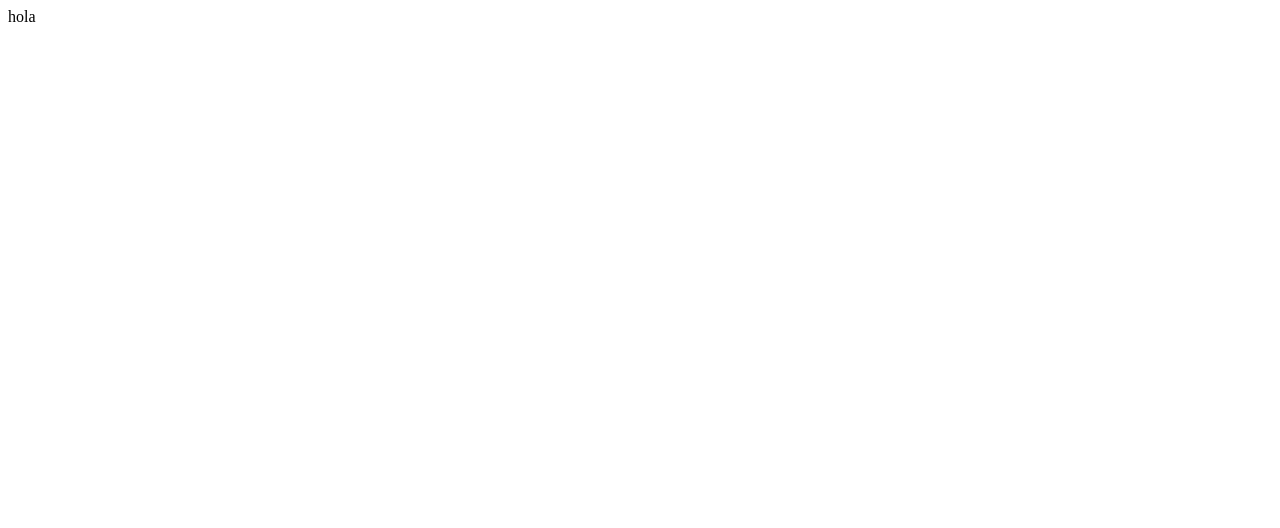
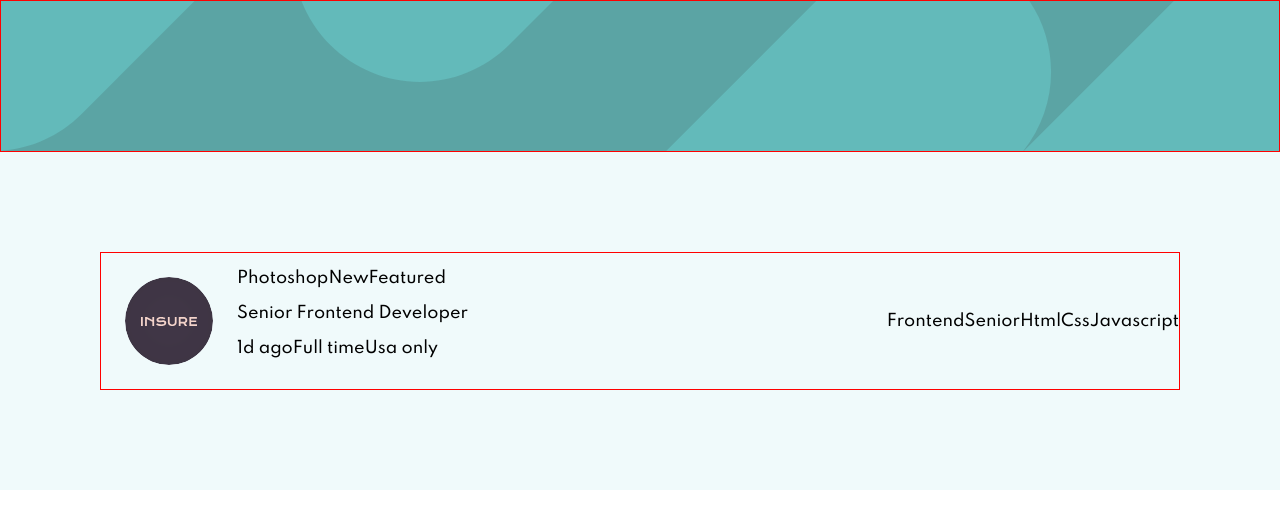
Before and after one commit to NetoCruz/JobList-Frontend, a plain HTML site: page index.html in a window 1280 px wide. Drawn offline with Linux system fonts and the light colour scheme.

Commit message:
Creando job-card y añadiendo fuentes

```diff
--- a/css/app.css
+++ b/css/app.css
@@ -0,0 +1,50 @@
+body{
+    margin: 0;
+    font-family: 'Spartan', sans-serif;
+}
+
+.header{
+    background-image: url('../images/bg-header-desktop.svg');
+    background-size: cover;
+    height: 150px;
+    background-color: hsl(180, 29%, 50%);
+    border: 1px solid red;
+}
+
+.joblist{
+    margin: 0;
+    background-color: #F0FAFB;
+}
+.wrapper{
+
+    padding: 100px;
+}
+.job{
+ border: 1px solid red;
+ display: flex;
+ justify-content: space-between;
+}
+
+.job img{
+border-radius: 50%;
+padding: 1.5em;
+}
+
+
+.job-info{
+    display: flex;
+}
+
+.workinsihts{
+ display: flex;
+}
+
+.require{
+ display: flex;
+}
+
+.skills{
+    display: flex;
+    justify-content: center;
+    align-items: center;
+}
--- a/index.html
+++ b/index.html
@@ -4,10 +4,43 @@
     <meta charset="UTF-8">
     <meta name="viewport" content="width=device-width, initial-scale=1.0">
     <title>Document</title>
+    <link rel="stylesheet" href="css/app.css">
+    <link href="https://fonts.googleapis.com/css2?family=Spartan:wght@500;700&display=swap" rel="stylesheet">
 </head>
 <body>
     <header class="header">
-        hola
+
     </header>
+        <section class="joblist">
+        <div class="wrapper">
+                <article class="job">
+
+                    <div class="job-info">
+                     <img src="images/insure.svg" alt="company">
+                    <div class="job-info-text">
+                    <div class="workinsihts">
+                        <p>Photoshop</p>
+                        <p>New</p>
+                        <p>Featured</p>
+                    </div>
+                    <span>Senior Frontend Developer</span>
+
+                    <div class="require">
+                        <p>1d ago</p>
+                        <p>Full time</p>
+                        <p>Usa only</p>
+                    </div>
+                   </div>
+                    </div>
+                    <div class="skills">
+                        <p>Frontend</p>
+                        <p>Senior</p>
+                        <p>Html</p>
+                        <p>Css</p>
+                        <p>Javascript</p>
+                    </div>
+                </article>
+        </div>
+        </section>
 </body>
 </html>
```
